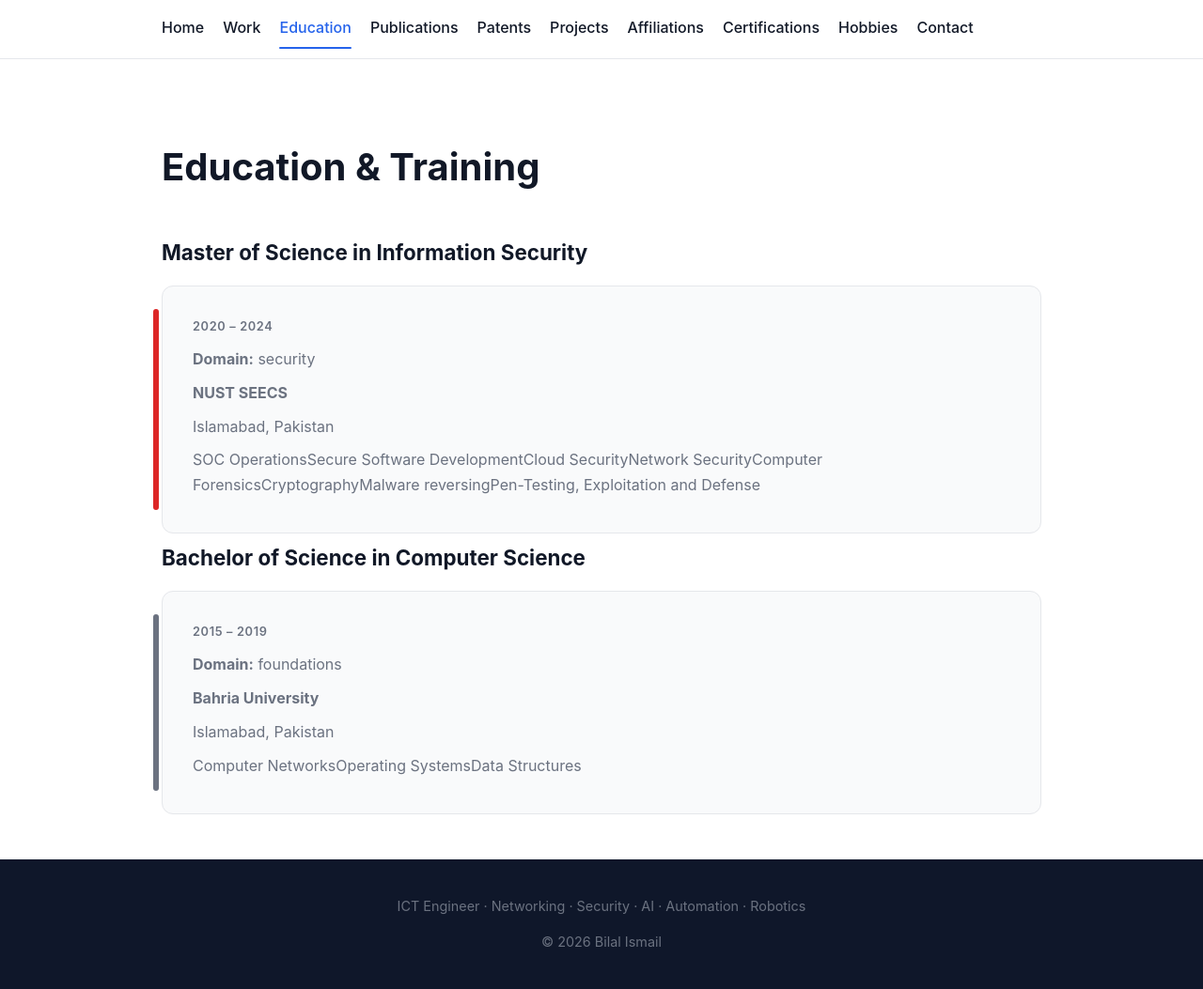
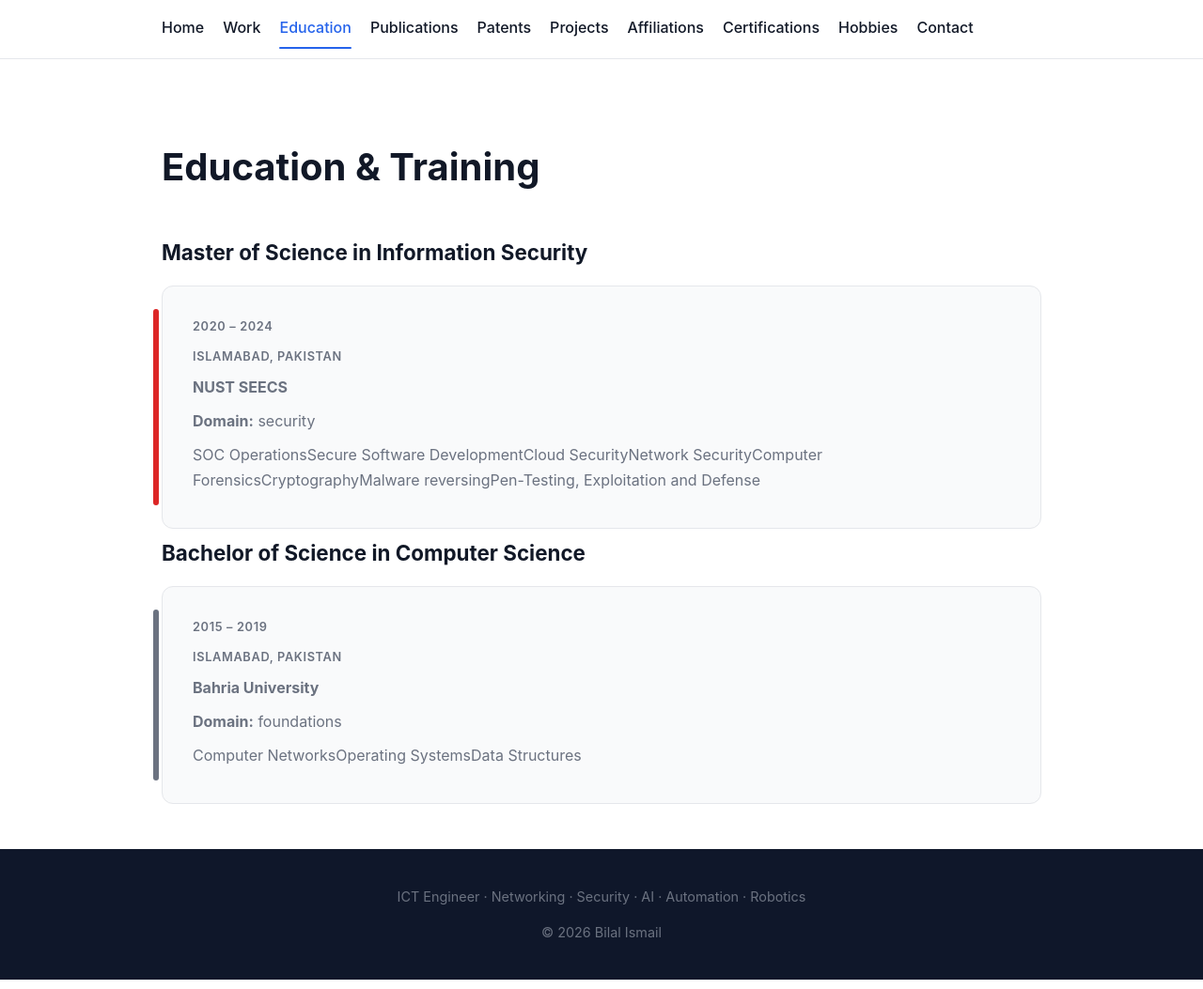
Before and after one commit to bilal-ismail/bilal-ismail.github.io, a Jekyll site: the page built from education.md, in a window 1280 px wide. Shown: the whole page at 94% size. Built offline with Jekyll 4.4.1, drawn with Linux system fonts in a browser that asks for light colours.

Commit message:
Update timeline-item.html

```diff
--- a/_includes/timeline-item.html
+++ b/_includes/timeline-item.html
@@ -20,6 +20,10 @@
     {% if include.item.finish and include.item.finish != include.item.start %}
       – {{ include.item.finish }}
     {% endif %}
+      {% if include.item.location %}
+        <p>{{ include.item.location }}</p>
+      {% endif %}
+
     {% if include.item.image %}
       <img src="{{ include.item.image }}" alt="{{ include.item.name }}"
            style="width:100%; margin:1rem 0; border-radius:8px;">
@@ -43,20 +47,16 @@
   {% endif %} -->
 
 
+  {% if include.item.institution %}
+    <p><strong>{{ include.item.institution }}</strong></p>
+  {% endif %}
+
   {% if include.item.domain %}
     <p><strong>Domain:</strong> {{ include.item.domain }}</p>
   {% endif %}
 
   {% if include.item.type %}
     <p><strong>Type:</strong> {{ include.item.type }}</p>
-  {% endif %}
-
-  {% if include.item.institution %}
-    <p><strong>{{ include.item.institution }}</strong></p>
-  {% endif %}
-
-  {% if include.item.location %}
-    <p>{{ include.item.location }}</p>
   {% endif %}
 
   {% if include.item.summary %}
```
